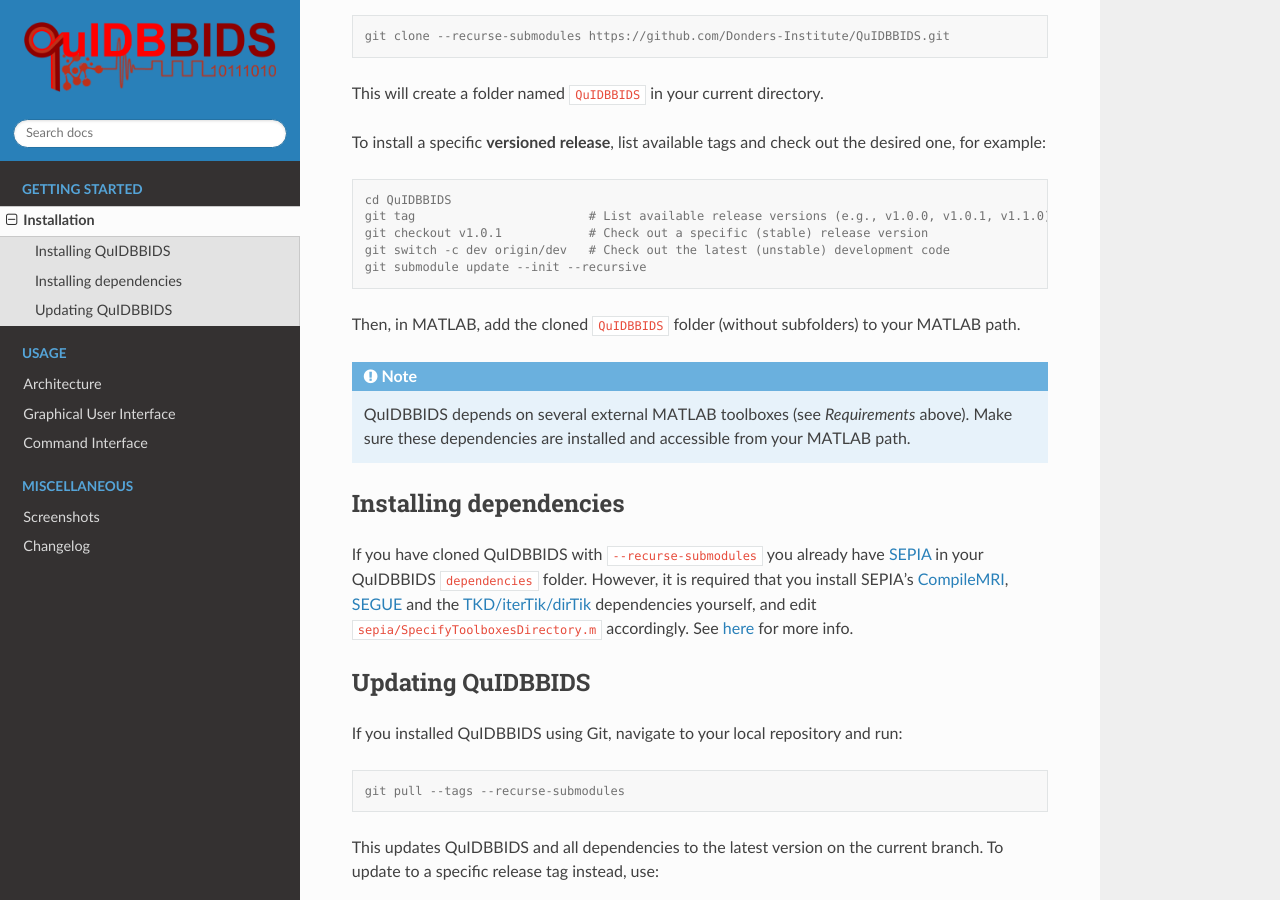
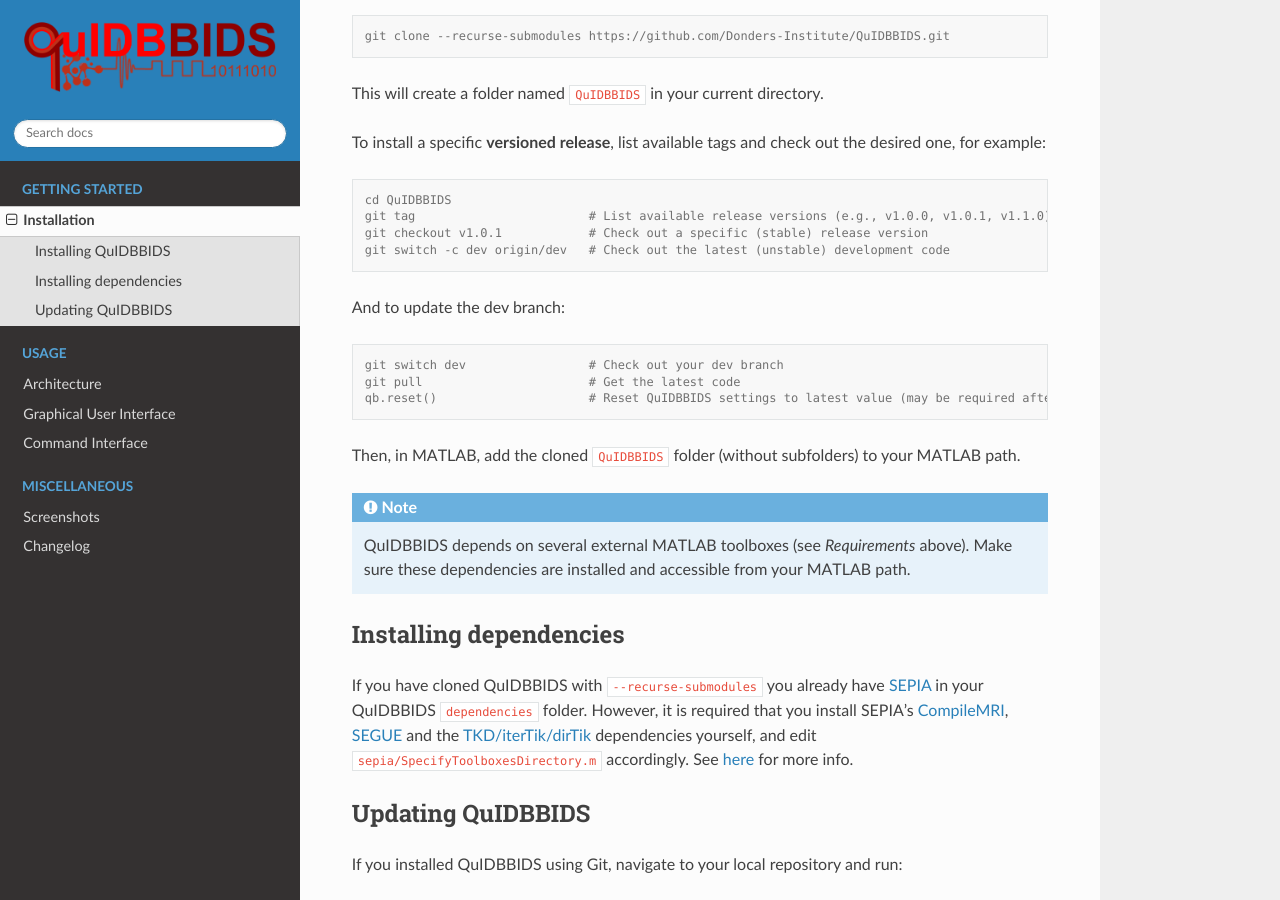
Before and after one commit to Donders-Institute/quidbbids, a Sphinx documentation site: the page built from docs/installation.rst, in a window 1280 px wide and 900 px high, scrolled down 538 px. Built offline with Sphinx 7.4.7 and the Read the Docs theme 3.1.0, drawn with Linux system fonts in a browser that asks for light colours; pages that are not in the unit, such as notebooks, are missing from menus; the version number could not be read and is left out.

```diff
--- a/docs/installation.rst
+++ b/docs/installation.rst
@@ -30,7 +30,14 @@
    git tag                        # List available release versions (e.g., v1.0.0, v1.0.1, v1.1.0)
    git checkout v1.0.1            # Check out a specific (stable) release version
    git switch -c dev origin/dev   # Check out the latest (unstable) development code
-   git submodule update --init --recursive
+
+And to update the dev branch:
+
+.. code-block:: console
+
+   git switch dev                 # Check out your dev branch
+   git pull                       # Get the latest code
+   qb.reset()                     # Reset QuIDBBIDS settings to latest value (may be required after updates)
 
 Then, in MATLAB, add the cloned ``QuIDBBIDS`` folder (without subfolders) to your MATLAB path.
 
```
Also changed, not shown: 14 other files.
